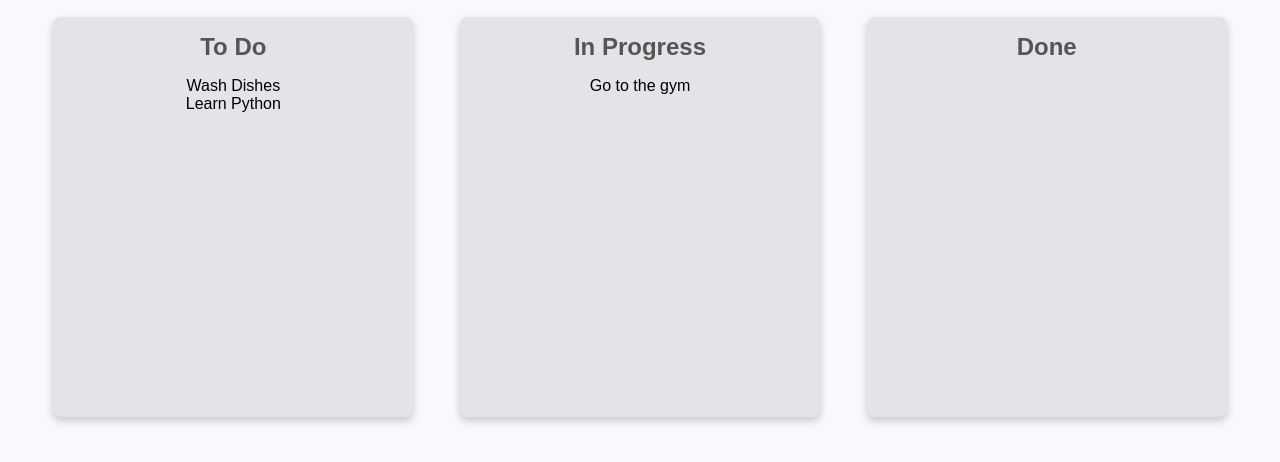
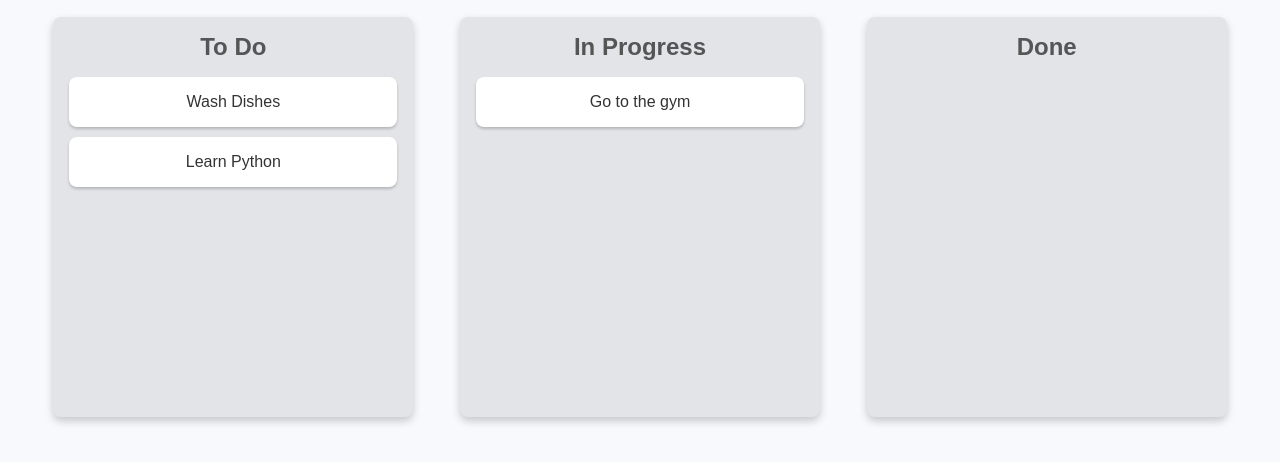
Before and after one commit to jazAlons/Drag-Drop-Board, a plain HTML site: page index.html in a window 1280 px wide. Shown: the part 212-674 px from the top of the page. Drawn offline with Linux system fonts and the light colour scheme.

Commit message:
Update card styles with hover and active effects

```diff
--- a/styles.css
+++ b/styles.css
@@ -49,3 +49,20 @@ h1{
     margin-bottom: 1rem;
     font-size: 1.5rem;
 }
+
+.card{
+    background-color: white;
+    color: #333;
+    padding: 1rem;
+    margin-bottom: 10px;
+    border-radius: 8px;
+    cursor: grab;
+    box-shadow: 0 2px 3px rgba(0, 0, 0, 0.2);
+    transition: transform 0.2s, box-shadow 0.2s;
+}
+
+.card:active{
+    cursor: grabbing;
+    transform: scale(1.05);
+    box-shadow: 0 4px 8px rgba(0, 0, 0, 0.2);
+}
```
